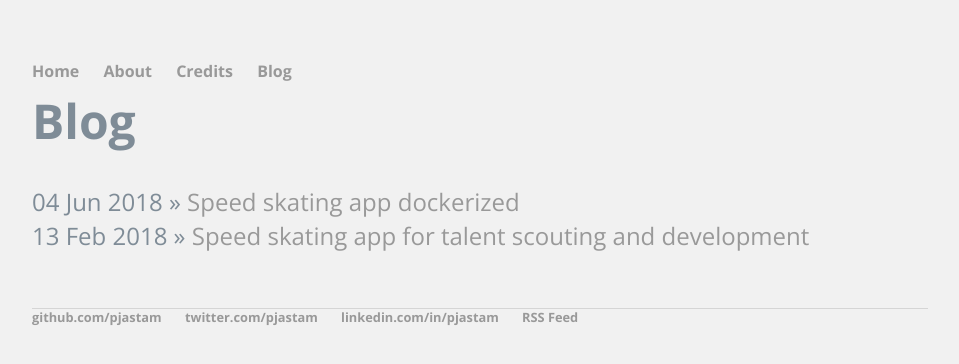
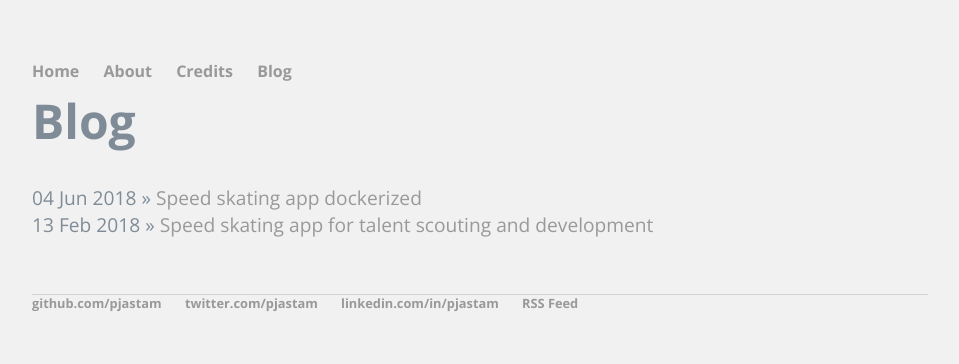
Before and after one commit to pjastam/pjastam.github.io, a Jekyll site: the page built from blog/index.html, in a window 1280 px wide. Shown: the top 364 px of the page, without its empty margins (160-1119 px from the left). Built offline with Jekyll 4.4.1, drawn with Linux system fonts in a browser that asks for light colours; some web fonts are replaced.

Commit message:
Fix layout

```diff
--- a/_layouts/post.html
+++ b/_layouts/post.html
@@ -4,7 +4,7 @@ layout: default
 <h1>{{ page.title }}</h1>
 <p class="meta">{{ page.date | date_to_string }}</p>
 
-<div class="post">
+<div class="posts">
   {{ content }}
 </div>
 
--- a/css/main.css
+++ b/css/main.css
@@ -15,7 +15,7 @@ nav ul li, footer ul li { display: inline; margin-right: 20px; }
 footer { border-top: 1px solid #d5d5d5; font-size: .8em; }
 
 /* Blog */
-ul.posts { margin: 20px auto 40px; font-size: 1.5em; }
+ul.posts { margin: 20px auto 40px; font-size: 1.2em; }
 ul.posts li { list-style: none; }
 
 /* CV */
@@ -24,6 +24,7 @@ ul.posts li { list-style: none; }
 .cv h2 { font-size: 2em; }
 .cv address, .cv p { font-size: 1.2em; }
 .cv .download { float: right; font-size: .8em; text-transform: uppercase; }
+.cv a { text-decoration: underline; }
 
 /* Home */
 /* Source: https://stackoverflow.com/questions/5195836/2-column-div-layout-right-column-with-fixed-width-left-fluid#5195902 */
```
